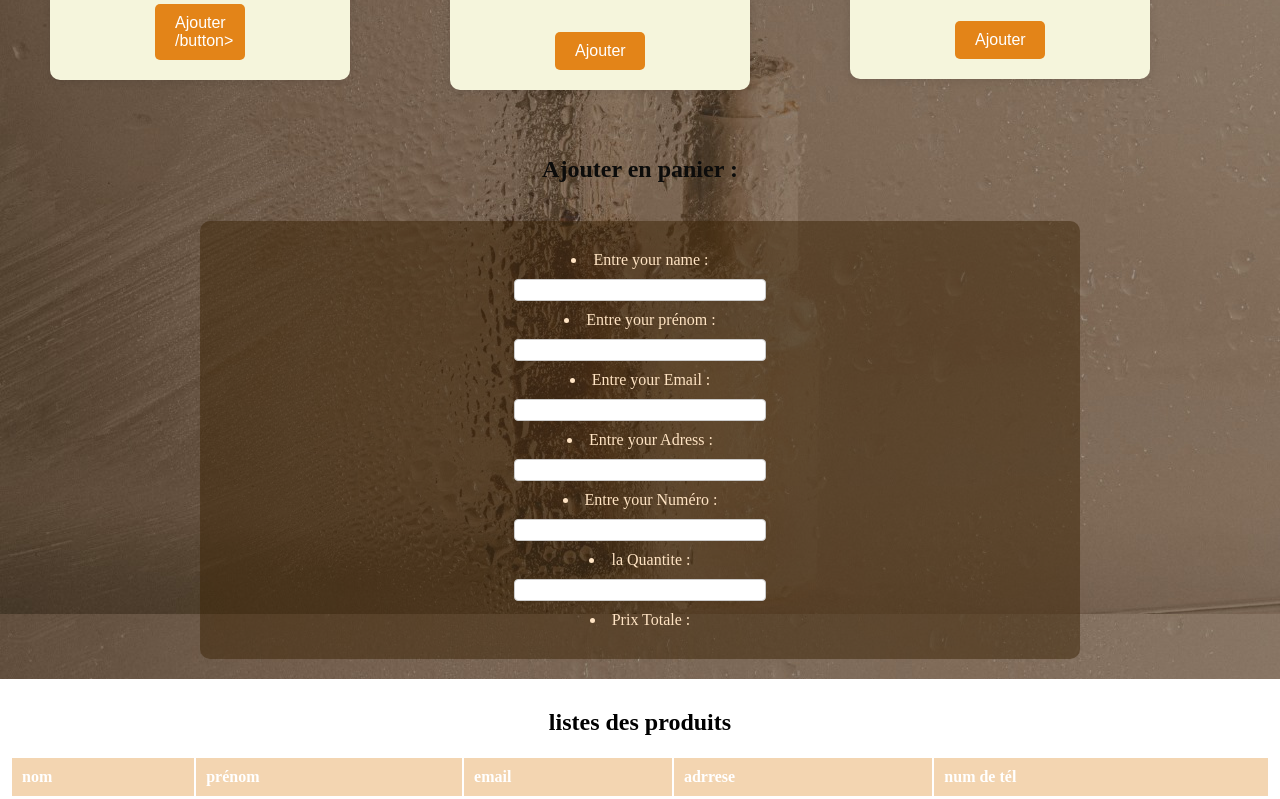
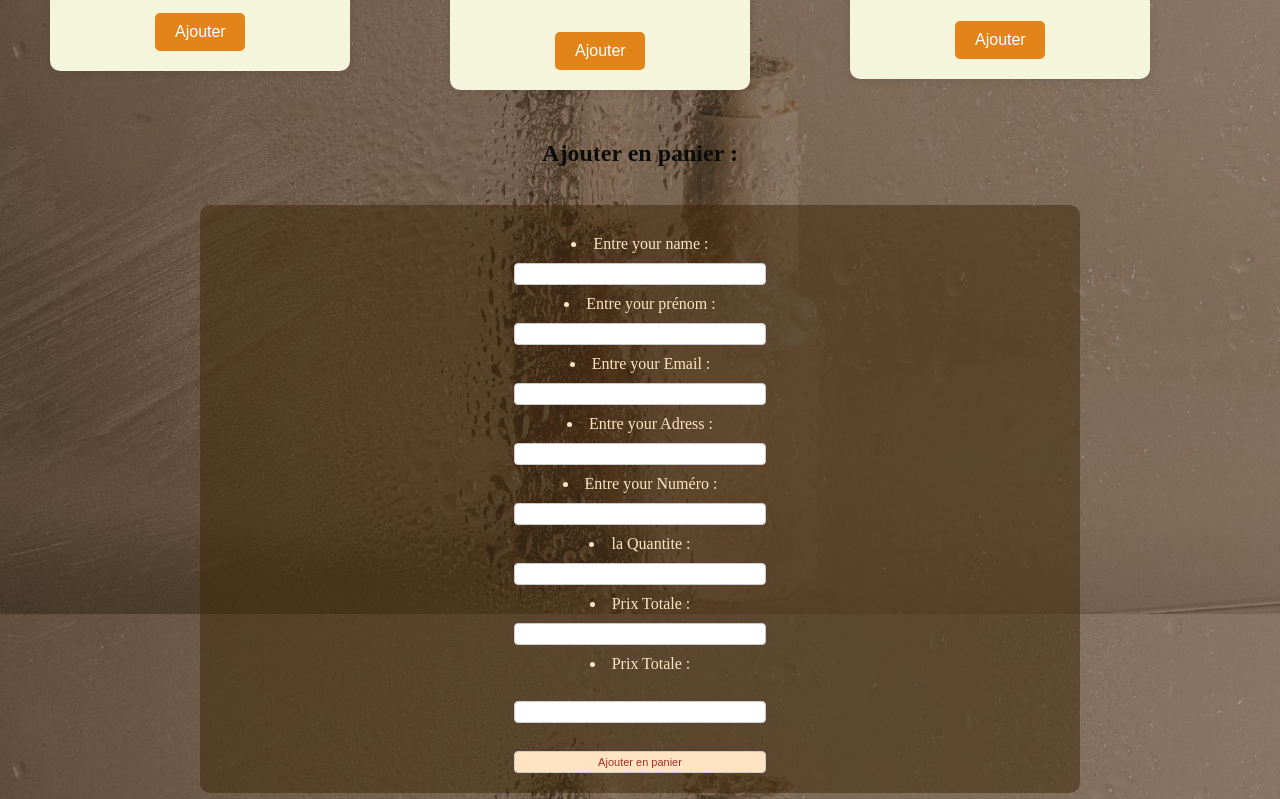
Before and after one commit to addarfatimazahra/Sass-bref-, a plain HTML site: page index.html in a window 1280 px wide. Shown: the part 826-1625 px from the top of the page. Drawn offline with Linux system fonts and the light colour scheme.

Commit message:
htmletcss

```diff
--- a/index.html
+++ b/index.html
@@ -39,8 +39,8 @@
                     <li>disponibilité:en stocke</li><br>
 
                 </ul>
-                <div class="button">
-                    <button onclick="document.getElementById('formulaire').scrollIntoView();">Ajouter /button>
+                <div class="button1">
+                    <button onclick="document.getElementById('formulaire').scrollIntoView();">Ajouter</button>
                 </div>
 
 
@@ -59,7 +59,7 @@
                     <li>disponibilité:en stocke</li><br>
 
                 </ul>
-                <div class="button">
+                <div class="button1">
                     <button onclick="document.getElementById('formulaire').scrollIntoView();">Ajouter </button>
                 </div>
 
@@ -80,7 +80,7 @@
                     <li>disponibilité:en stocke</li><br>
 
                 </ul>
-                <div class="button">
+                <div class="button1">
                     <button onclick="document.getElementById('formulaire').scrollIntoView();">Ajouter</button>
                 </div>
 
@@ -106,8 +106,16 @@
                     <li><label for="Quantite">la Quantite :</label></li>
                     <input type="number" name="Quantite" id="Quantite"><br>
                     <li><span id="total-price">Prix Totale : </span> </li>
+                    <input type="number" name="Quantite" id="Quantite"><br>
 
+                    <li><span id="total-price">Prix Totale : </span> </li> <br>
+                    <input type="text" name="total-price" id="total-price">
+                    <br>
+                    <div class="form-actions"><br>
 
+                        <button type="submit">Ajouter en panier</button>
+                    </div>
+                </div>
             </form>
         </div>
         <div class="tableau">
--- a/styles.css
+++ b/styles.css
@@ -61,25 +61,6 @@ body {
     align-items: center;
     justify-content: cz;
 }
-.tableau {
-    background-color: white;
-    padding:10px;
-    margin-top: 20px;
-
-}
-.tableau h2{
-    text-align: center;
-    color: black;
-}
-.tableau table{
-    width: 100%;
-}
-.tableau th,td {
-    background-color: rgba(217, 124, 11, 0.317);
-    padding: 10px;
-    text-align: left;
-    color: white;
-}
 
 
 
@@ -94,6 +75,65 @@ body {
 }
 
 
+
+
+
+
+button {
+    margin-top: 10px;
+    background-color: bisque;
+    color: brown;
+    border: #d1baaa 10px;
+    cursor: pointer;
+
+  }
+ button:hover {
+    background-color: whitesmoke;
+  }
+
+
+input, button {
+    width: 30%;
+    padding: 4px;
+    font-size: 11px;
+    border: 1px solid #ccc;
+    border-radius: 4px;
+  }
+label {
+    margin-bottom: 1px;
+
+  }
+
+
+
+
+
+
+
+.button1 {
+    text-align: center;
+    margin: 20px 0;
+}
+
+.button1 button {
+    background-color: #e38418;
+    color: white;
+    border: none;
+    border-radius: 5px;
+    padding: 10px 20px;
+    font-size: 16px;
+    cursor: pointer;
+    transition: background-color 0.3s, transform 0.2s;
+}
+
+.button1 button:hover {
+    background-color: #d4962ab6;
+    transform: scale(1.05);
+}
+
+.button1 button:focus {
+    outline: none;
+}
 
 .stylees {
     color:rgb(12, 12, 11);
@@ -129,14 +169,13 @@ body {
 
 }
 
+.stylees {
+      text-align: center;
+       margin-bottom: 0px;
 
 
-.stylees {
-   text-align: center;
-   padding: 1rem 0;
+
 }
-
-
 button {
     margin-top: 10px;
     background-color: bisque;
@@ -158,40 +197,28 @@ input, button {
     border-radius: 4px;
   }
   label {
-    margin-bottom: 1px;
+    margin-bottom: 1px;}
+
+    .tableau {
+        background-color: white;
+        padding:10px;
+        margin-top: 20px;
 
     }
-
-
-
-
-
-
-
-.button {
+    .tableau h2{
         text-align: center;
-    margin: 20px 0;
+        color: black;
+    }
+    .tableau table{
+        width: 100%;
+    }
+    .tableau th,td {
+        background-color: rgba(217, 124, 11, 0.317);
+        padding: 10px;
+        text-align: left;
+        color: white;
     }
 
-.button button {
-    background-color: #e38418;
-    color: white;
-    border: none;
-    border-radius: 5px;
-    padding: 10px 20px;
-    font-size: 16px;
-    cursor: pointer;
-    transition: background-color 0.3s, transform 0.2s;
-}
-
-.button button:hover {
-    background-color: #d4962ab6;
-    transform: scale(1.05);
-}
-
-.button button:focus {
-    outline: none;
-}
 
 
 footer {
@@ -203,18 +230,28 @@ footer {
     font-size: 16px;
     position: relative;
     margin-top: auto;
+    display: flex; /* Utilisation de flexbox */
+    flex-direction: column; /* Aligne les éléments en colonne */
+    align-items: center; /* Centre horizontalement les éléments */
 }
 
 footer p {
     color: white;
+    text-align: center;
 }
 
+footer .social-links {
+    display: flex;
+    justify-content: center;
+    margin: 10px 0;
+}
 
 footer a {
     color: gold;
     text-decoration: none;
     margin: 0 10px;
-    display: inline-block;
+
+
 
 }
 
@@ -222,10 +259,10 @@ footer a:hover {
     text-decoration: underline;
 }
 
-
 footer img {
     width: 24px;
     height: auto;
-    vertical-align: middle;
   margin-left: 5px;
+
+
 }
```
Lines whose indentation alone changed are shown as unchanged.
